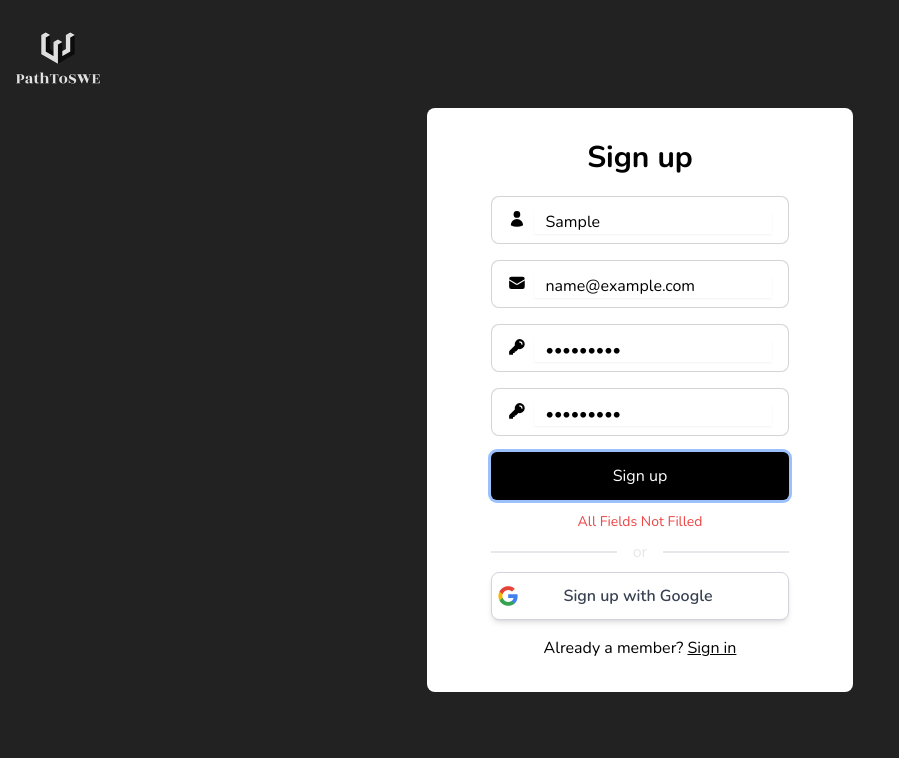
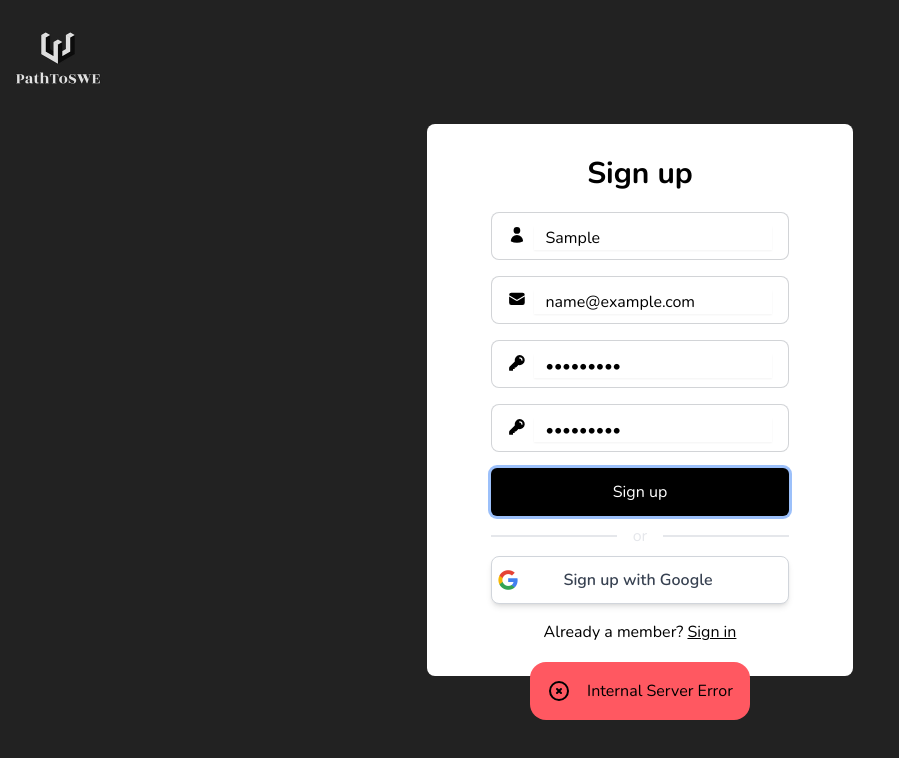
Before and after one commit to zachkfan/pathtoswe, a Next.js app: page /sign_up in a window 1280 px wide. Both pictures are taken after typing "Sample", "name@example.com", "Sample123", "Sample123" into the empty fields and a click on the button "Sign up". Shown: the top 758 px of the page, without its empty margins (0-899 px from the left). Built offline with nearby package versions, Linux system fonts and the light colour scheme; no server answers; the database is empty; a web font is replaced by a local one.

Commit message:
new error alert. fixed sign up bug.

```diff
--- a/src/app/(forms)/sign_up/page.tsx
+++ b/src/app/(forms)/sign_up/page.tsx
@@ -15,7 +15,7 @@ export default function Signup() {
     event.preventDefault();
     try {
       const formData = new FormData(event.currentTarget);
-      const name = formData.get("username");
+      const username = formData.get("username");
       const email = formData.get("email");
       const password = formData.get("password");
       const password2 = formData.get("password2");
@@ -25,7 +25,7 @@ export default function Signup() {
           "content-type": "application/json",
         },
         body: JSON.stringify({
-          name: name,
+          username: username,
           email: email,
           password: password,
           password2: password2,
@@ -43,6 +43,28 @@ export default function Signup() {
 
   const [errorMessage, setErrorMessage] = useState("");
   return (
+    <>
+      {errorMessage && (
+        <div
+          role="alert"
+          className="alert alert-error w-fit absolute bottom-20"
+        >
+          <svg
+            xmlns="http://www.w3.org/2000/svg"
+            className="h-6 w-6 shrink-0 stroke-current"
+            fill="none"
+            viewBox="0 0 24 24"
+          >
+            <path
+              strokeLinecap="round"
+              strokeLinejoin="round"
+              strokeWidth="2"
+              d="M10 14l2-2m0 0l2-2m-2 2l-2-2m2 2l2 2m7-2a9 9 0 11-18 0 9 9 0 0118 0z"
+            />
+          </svg>
+          <span>{errorMessage}</span>
+        </div>
+      )}
       <div className="flex flex-col justify-center w-1/2 lg:w-1/3 py-2 px-4 lg:py-4 lg:px-8 xl:py-8 xl:px-16 bg-white text-black rounded-lg">
         <Header title={"Sign up"}></Header>
         <form onSubmit={handleSubmit}>
@@ -72,11 +94,6 @@ export default function Signup() {
           ></TextBox>
           <Button login={"Sign up"}></Button>
         </form>
-      <div className="flex justify-center">
-        {errorMessage && (
-          <p className="text-sm text-red-500 w-fit mt-3">{errorMessage}</p>
-        )}
-      </div>
         <OrDiv></OrDiv>
         <GoogleBox login={"up"}></GoogleBox>
         <SignLink
@@ -85,5 +102,6 @@ export default function Signup() {
           member={"Already a member?"}
         ></SignLink>
       </div>
+    </>
   );
 }
--- a/src/app/api/register/route.ts
+++ b/src/app/api/register/route.ts
@@ -8,6 +8,7 @@ export const POST = async (request: Request) => {
   try {
     const { username, email, password, password2 } =
       (await request.json()) as SignUpFormData;
+    console.log(username, email, password, password2);
     if (!email || !password || !username) {
       return new NextResponse("All Fields Not Filled", {
         status: 400,
--- a/src/app/ui/login_components/google_sign_in.tsx
+++ b/src/app/ui/login_components/google_sign_in.tsx
@@ -1,6 +1,6 @@
 import React from "react";
 import Image from "next/image";
-import GoogleSignIn from "@/app/api/register/googleSignIn";
+import GoogleSignIn from "@/app/lib/googleSignIn";
 interface Props {
   login: string;
 }
```
Also changed, not shown: src/app/(forms)/sign_in/page.tsx (+24 -6 lines), src/app/lib/credentialsSignIn.tsx (renamed from src/app/api/register/credentialsSignIn.tsx), src/app/lib/googleSignIn.tsx (renamed from src/app/api/register/googleSignIn.tsx). Lines whose indentation alone changed are shown as unchanged.
